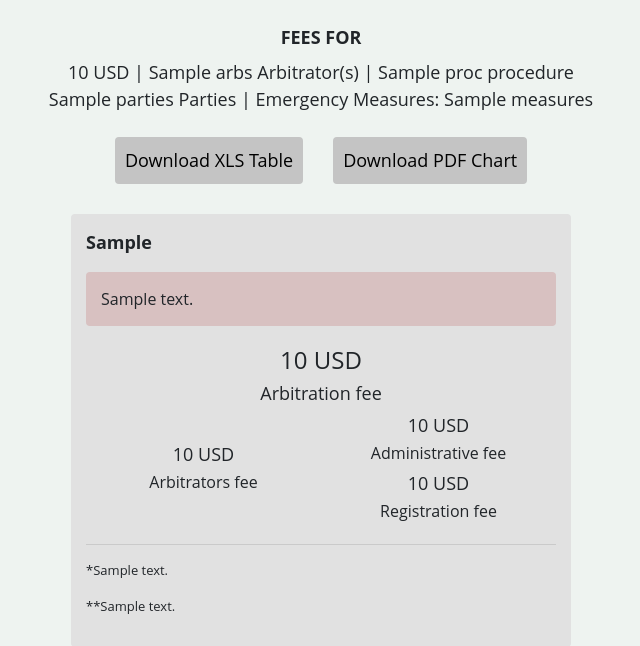
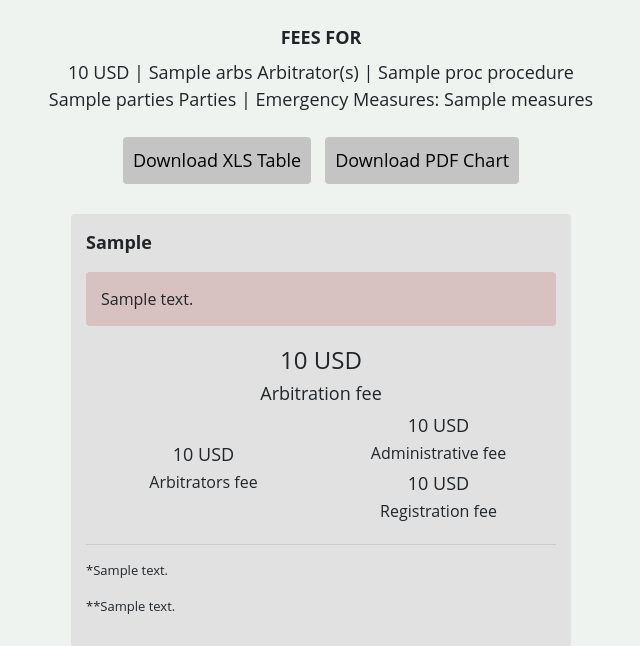
Before and after one commit to martaprilmay/arbcalc_demo, a Django app: template calc/templates/calc/result.html in a window 1280 px wide. Shown: the part 62-708 px from the top of the page, without its empty margins (319-959 px from the left). Run offline with Django 3.2, Linux system fonts and the light colour scheme; the template is opened without the code that fills it: most values are stand-ins (such as "Sample title", 1, 10 or a date in 2020); parts of the project's set-up code (start-up, migrations or seed data) failed here and were passed over; some libraries are stand-ins or nearby versions.

Commit message:
results buttons fix

```diff
--- a/calc/templates/calc/result.html
+++ b/calc/templates/calc/result.html
@@ -14,11 +14,11 @@
 <br>
 <div class="cntr">
   <form action="{% url 'calc:xls' %}">
-    <input class="bttn" type="submit" value="Download XLS Table" />
+    <input class="bttn" style="margin-left: 10px; margin-right: 7px;" type="submit" value="Download XLS Table" />
   </form>
-  <div class="middle"></div>
+  <!-- <div class="middle"></div> -->
   <form action="{% url 'calc:pdf' %}">
-    <input class="bttn" type="submit" value="Download PDF Chart" />
+    <input class="bttn" style="margin-left: 7px; margin-right: 10px;" type="submit" value="Download PDF Chart" />
   </form>
 </div>
 
```
